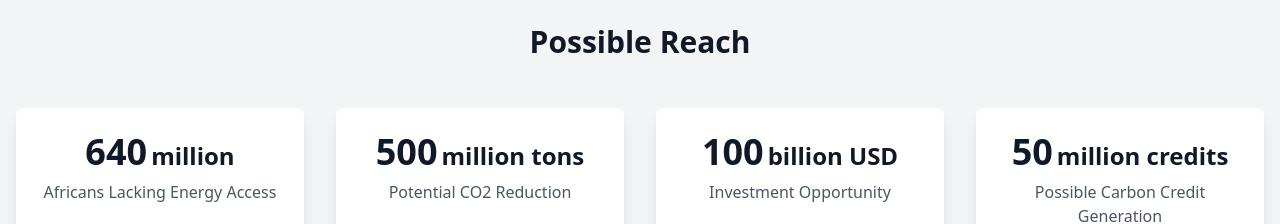
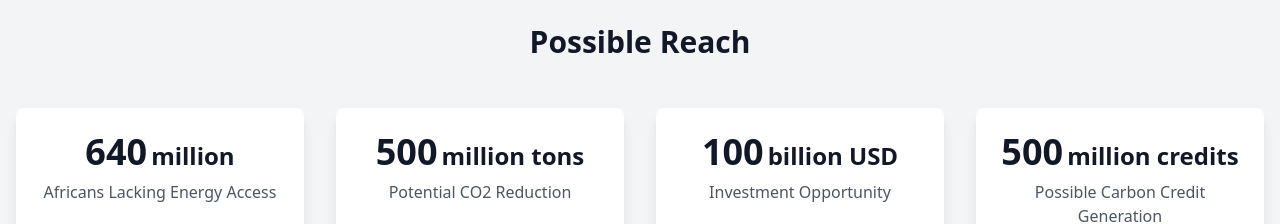
Before and after one commit to dreybuilds/OnGridProtocol, a Next.js app: page / in a window 1280 px wide. Shown: the part 920-1144 px from the top of the page. Built offline with nearby package versions, Linux system fonts and the light colour scheme.

Commit message:
keystatistic changed

```diff
--- a/src/components/KeyStatistics.tsx
+++ b/src/components/KeyStatistics.tsx
@@ -11,7 +11,7 @@ const stats: Stat[] = [
   { label: 'Africans Lacking Energy Access', value: 640, unit: 'million' },
   { label: 'Potential CO2 Reduction', value: 500, unit: 'million tons' },
   { label: 'Investment Opportunity', value: 100, unit: 'billion USD' },
-  { label: 'Possible Carbon Credit Generation', value: 50, unit: 'million credits' },
+  { label: 'Possible Carbon Credit Generation', value: 500, unit: 'million credits' },
 ]
 
 export default function KeyStatistics() {
```
